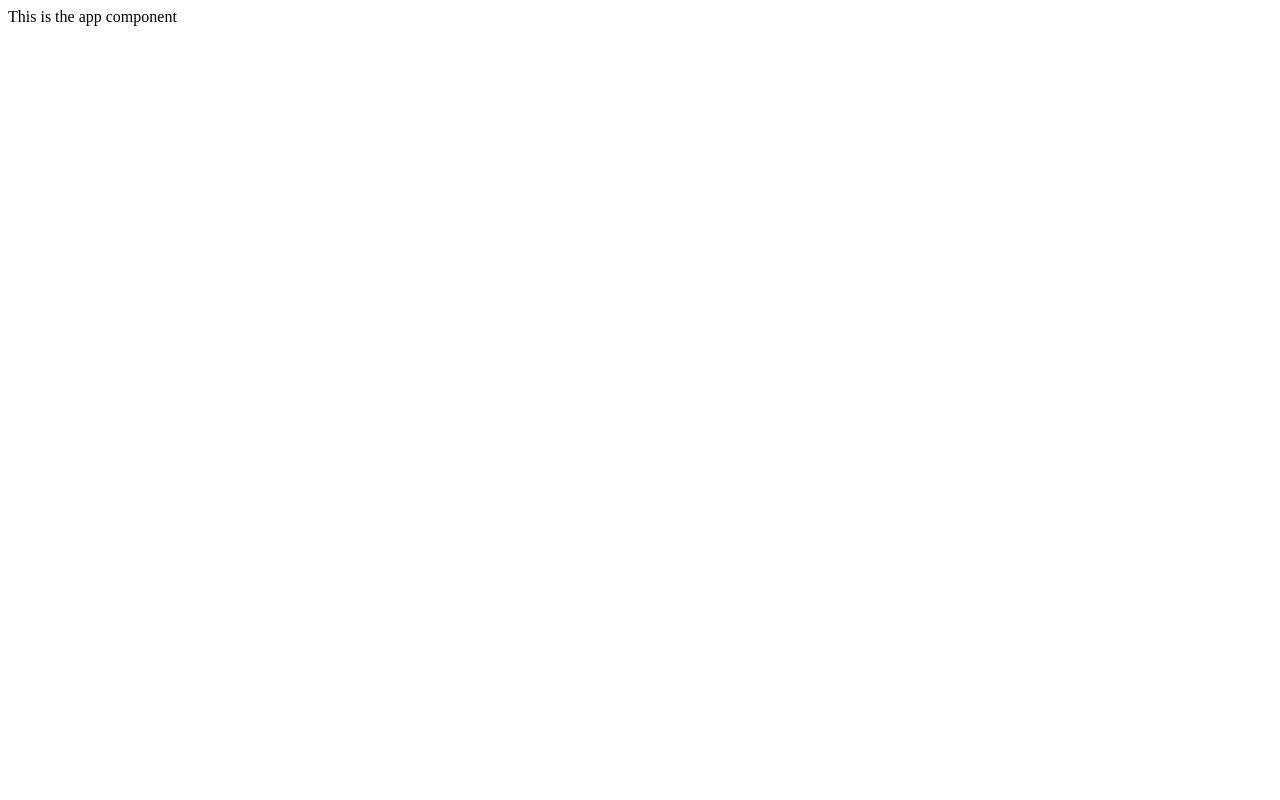
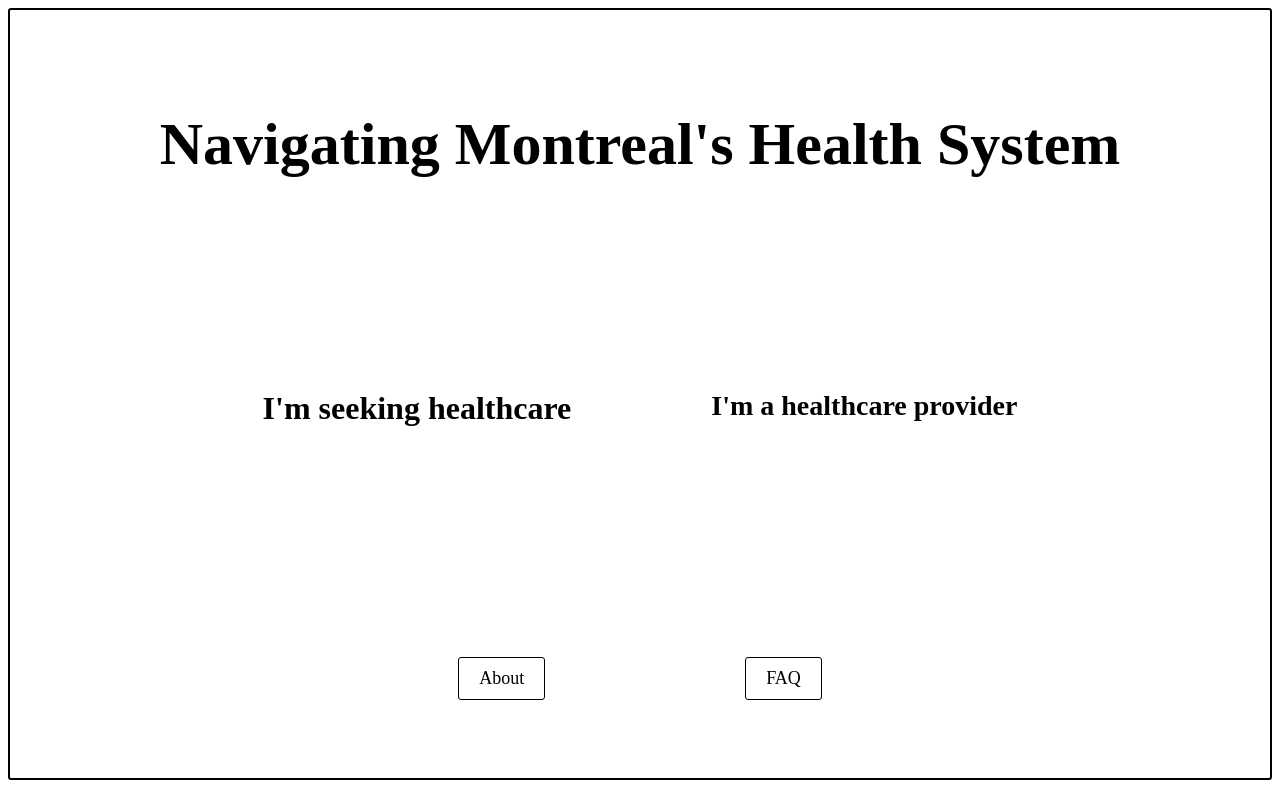
Before and after one commit to joni-sadler/Doctor-Finder, a React (Create React App) app in the folder frontend/: page / in a window 1280 px wide. Built offline with nearby package versions, Linux system fonts and the light colour scheme.

Commit message:
Setting up basic frontend infrastructure

```diff
--- /dev/null
+++ b/frontend/src/About.js
@@ -0,0 +1,17 @@
+import React from "react";
+import styled from "styled-components";
+
+const About = () => {
+  return (
+    <Container>
+      About page
+    </Container>
+  )
+}
+
+const Container = styled.div`
+  display: flex;
+  padding: 30px;
+`;
+
+export default About;
--- a/frontend/src/App.js
+++ b/frontend/src/App.js
@@ -1,33 +1,38 @@
 import React from "react";
+import { BrowserRouter, Switch, Route } from "react-router-dom";
+import styled from "styled-components";
+import Home from "./Home";
+import About from "./About";
+import Faq from "./Faq";
+import ProviderPage from "./ProviderPage";
 
 const App = () => {
   return (
-    <div>
-      This is the app component
-    </div>
+    <BrowserRouter>
+      {/* <Header /> */}
+      <Main>
+        <Switch>
+          <Route exact path="/">
+            <Home />
+          </Route>
+          <Route exact path="/about">
+            <About />
+          </Route>
+          <Route exact path="/faq">
+            <Faq />
+          </Route>
+          <Route exact path="/providerlogin">
+            <ProviderPage />
+          </Route>
+        </Switch>
+      </Main>
+    </BrowserRouter>
   );
 }
 
-
-// function App() {
-//   return (
-//     <div className="App">
-//       <header className="App-header">
-//         <img src={logo} className="App-logo" alt="logo" />
-//         <p>
-//           Edit <code>src/App.js</code> and save to reload.
-//         </p>
-//         <a
-//           className="App-link"
-//           href="https://reactjs.org"
-//           target="_blank"
-//           rel="noopener noreferrer"
-//         >
-//           Learn React
-//         </a>
-//       </header>
-//     </div>
-//   );
-// }
+const Main = styled.div`
+  display: flex;
+  height: 60vw;
+`;
 
 export default App;
--- /dev/null
+++ b/frontend/src/Faq.js
@@ -0,0 +1,17 @@
+import React from "react";
+import styled from "styled-components";
+
+const Faq = () => {
+  return (
+    <Container>
+      FAQ
+    </Container>
+  )
+}
+
+const Container = styled.div`
+  display: flex;
+  padding: 30px;
+`;
+
+export default Faq;
--- /dev/null
+++ b/frontend/src/Footer.js
@@ -0,0 +1,54 @@
+import React from "react";
+import { NavLink } from "react-router-dom";
+import styled from "styled-components";
+
+const Footer = () => {
+  return (
+    <Container>
+      <About to={`/about`}>About</About>
+      <Faq to={`/faq`}>FAQ</Faq>
+    </Container>
+  )
+}
+
+const Container = styled.div`
+  width: 100%;
+  height: 200px;
+  display: flex;
+  justify-content: center;
+  align-items: center;
+`;
+
+const About = styled(NavLink)`
+  font-size: 18px;
+  font-weight: 400;
+  border: 1px solid black;
+  border-radius: 3px;
+  margin: 100px;
+  padding: 10px 20px;
+  color: black;
+  text-decoration: none;
+  transition: 0.4s;
+  &:hover {
+    background-color: black;
+    color: white;
+  }
+`;
+
+const Faq = styled(NavLink)`
+  font-size: 18px;
+  font-weight: 400;
+  border: 1px solid black;
+  border-radius: 3px;
+  margin: 100px;
+  padding: 10px 20px;
+  color: black;
+  text-decoration: none;
+  transition: 0.4s;
+  &:hover {
+    background-color: black;
+    color: white;
+  }
+`;
+
+export default Footer;
--- /dev/null
+++ b/frontend/src/Home.js
@@ -0,0 +1,81 @@
+import React from "react";
+import { NavLink } from "react-router-dom";
+import styled from "styled-components";
+import Footer from "./Footer";
+
+const Home = () => {
+  return (
+    <Container>
+      <Title>Navigating Montreal's Health System</Title>
+      <MenuDiv>
+        <Patient to={`/map`}>
+          I'm seeking healthcare
+        </Patient>
+        <Provider to={`providerlogin`}>
+          I'm a healthcare provider
+        </Provider>
+      </MenuDiv>
+      <FooterDiv>
+        <Footer />
+      </FooterDiv>
+    </Container>
+  )
+};
+
+const Container = styled.div`
+  display: flex;
+  flex-direction: column;
+  justify-content: space-between;
+  align-items: center;
+  border: 2px solid black;
+  border-radius: 3px;
+  height: 100%;
+  width: 100%;
+`;
+
+const MenuDiv = styled.div`
+  display: flex;
+  justify-content: space-around;
+`;
+
+const Title = styled.p`
+  font-size: 60px;
+  font-weight: 700;
+  margin-top: 100px;
+`;
+
+const Patient = styled(NavLink)`
+  border-radius: 3px;
+  margin: 0px 50px;
+  padding: 10px 20px;
+  text-decoration: none;
+  color: black;
+  font-size: 32px;
+  font-weight: 600;
+  transition: 0.2s;
+  &:hover {
+    background-color: black;
+    color: white;
+  }
+`;
+
+const Provider = styled(NavLink)`
+  border-radius: 3px;
+  margin: 0px 50px;
+  padding: 10px 20px;
+  text-decoration: none;
+  color: black;
+  font-size: 28px;
+  font-weight: 600;
+  transition: 0.4s;
+  &:hover {
+    background-color: black;
+    color: white;
+  }
+`;
+
+const FooterDiv = styled.div`
+  /* border: 1px solid orange; */
+`;
+
+export default Home;
--- /dev/null
+++ b/frontend/src/ProviderPage.js
@@ -0,0 +1,19 @@
+import React from "react";
+import styled from "styled-components";
+
+const ProviderPage = () => {
+  return (
+    <Container>
+        Healthcare provider login
+    </Container>
+  )
+}
+
+const Container = styled.div`
+  display: flex;
+  border: 1px solid red;
+  height: 50vw;
+  width: 100%;
+`;
+
+export default ProviderPage;
```
